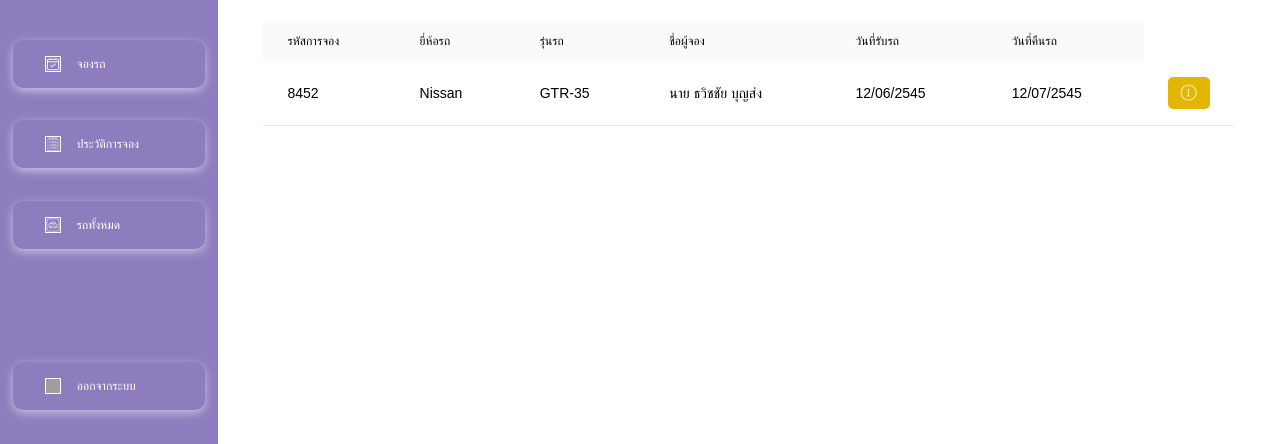
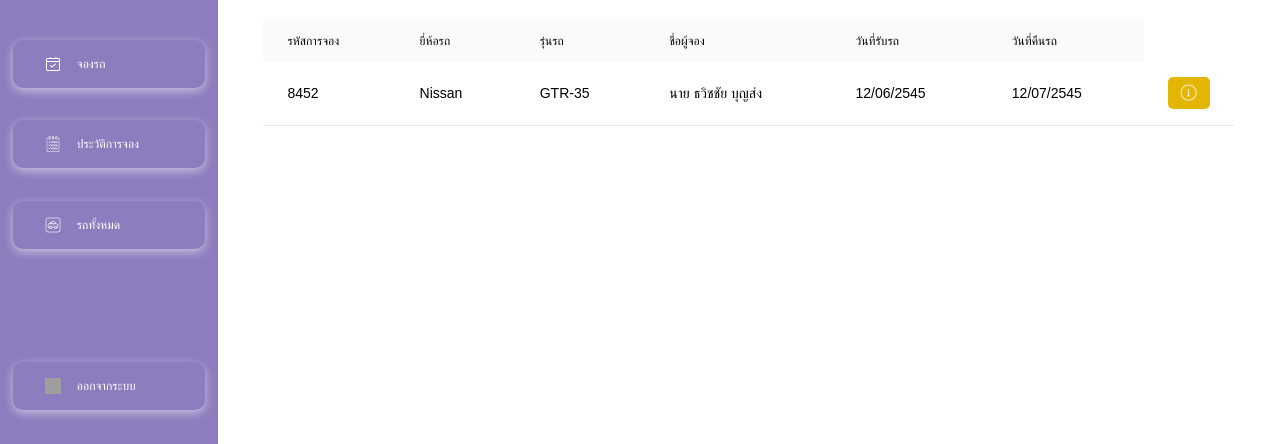
Before and after one commit to THAWITCHAI/project_that, a Next.js app: page /client/list in a window 1280 px wide. Shown: the part 144-588 px from the top of the page. Built offline with nearby package versions, Linux system fonts and the light colour scheme; grey boxes are pictures that could not be loaded.

Commit message:
Update reponsive.css

```diff
--- a/src/app/_components/Client/Sidebar/reponsive.css
+++ b/src/app/_components/Client/Sidebar/reponsive.css
@@ -59,7 +59,6 @@
         height: 3rem;
     }
     .side-menu .item .Image {
-        border: 1px solid white;
         width: 16px;
         height: 16px;
     }
```
